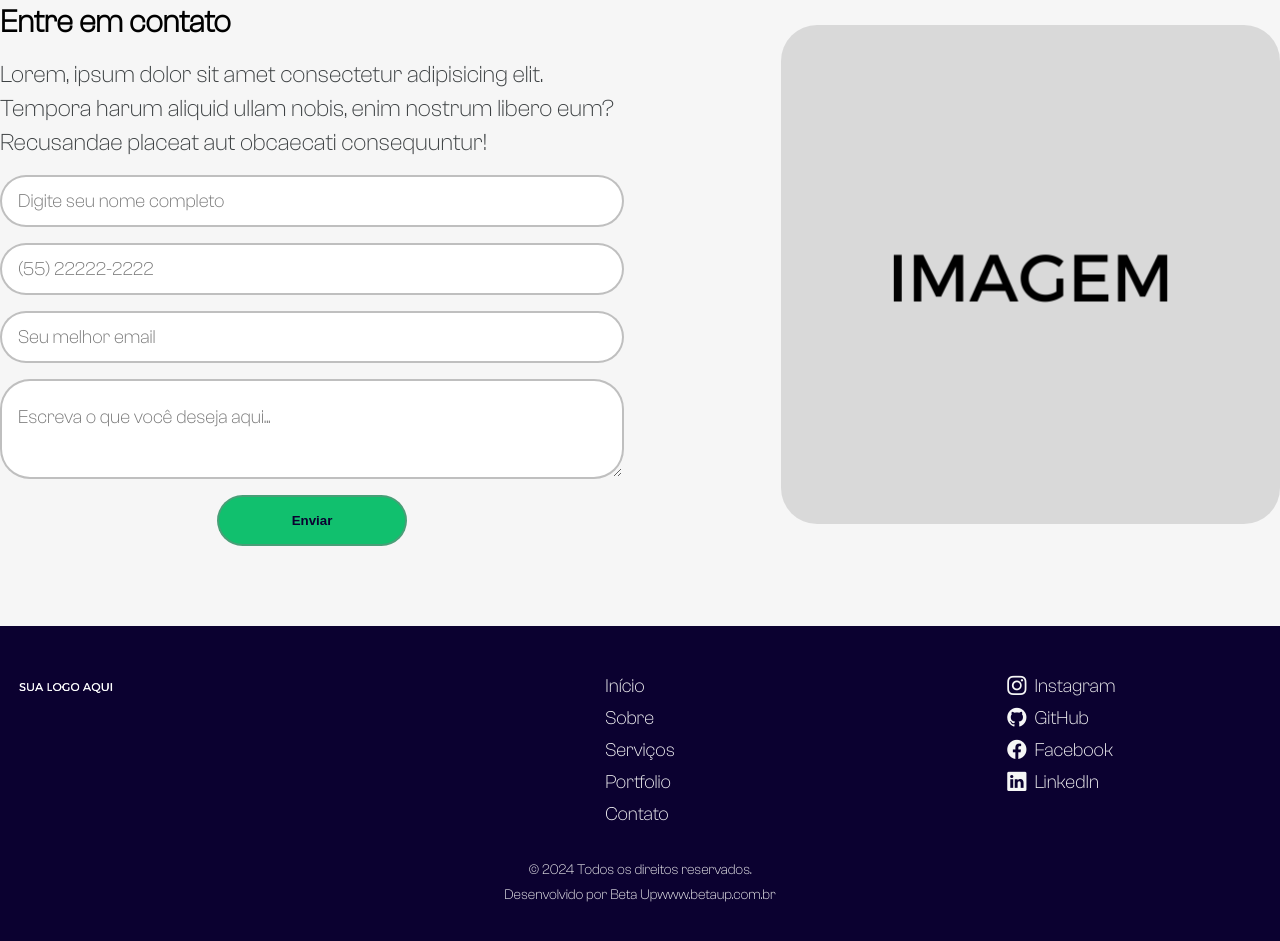
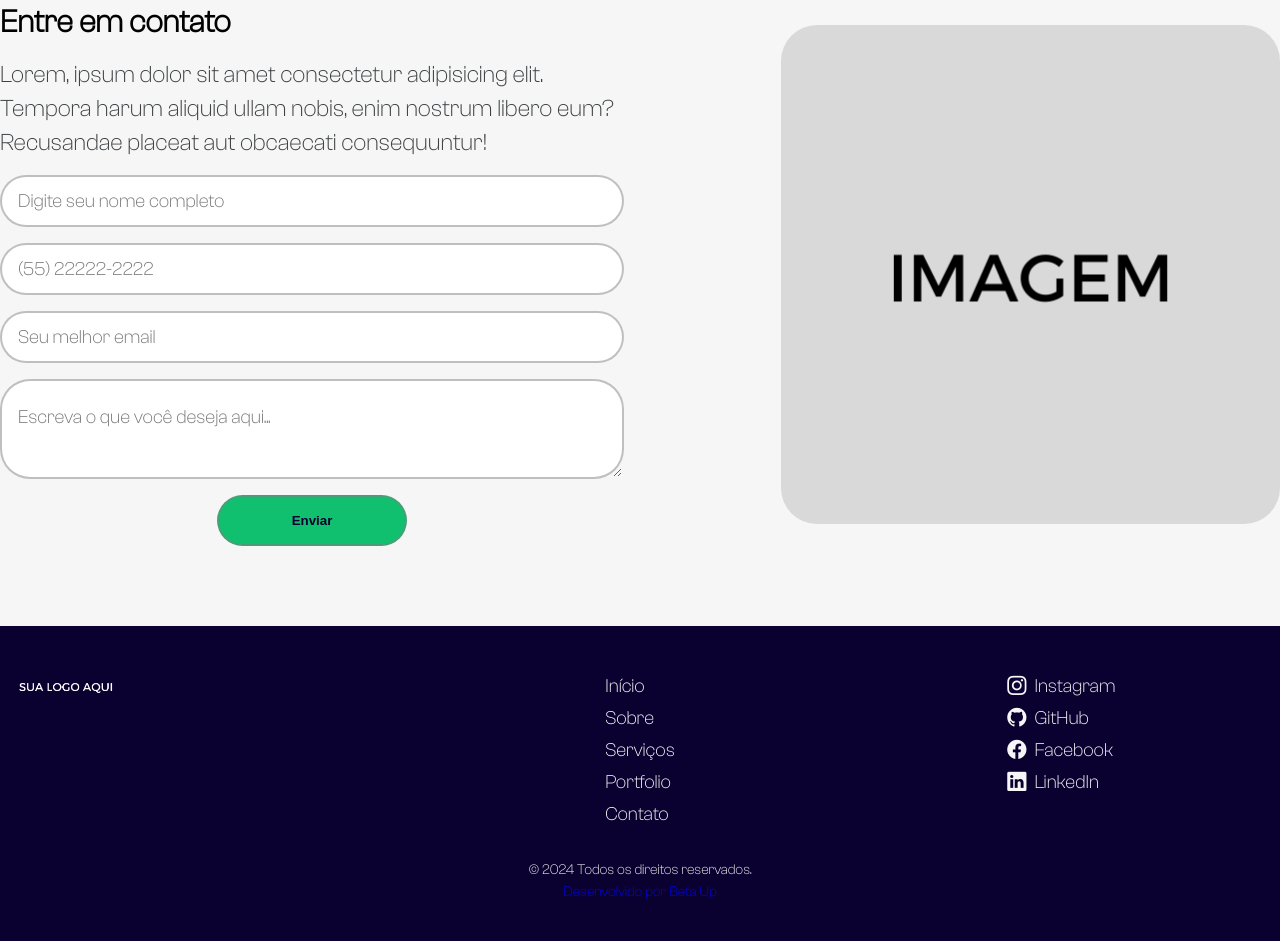
Before and after one commit to carlloze/jcell, a plain HTML site: page index.html in a window 1280 px wide. Shown: the part 8153-9094 px from the top of the page. Drawn offline with nearby package versions, Linux system fonts and the light colour scheme; a web font is replaced by a local one.

Commit message:
Update index.html
update

```diff
--- a/index.html
+++ b/index.html
@@ -404,7 +404,7 @@
             </div>
             <div class="footer-column credits-column">
                 <p>&copy; 2024 Todos os direitos reservados.</p>
-                <p>Desenvolvido por Beta Up<href>www.betaup.com.br</href></p>
+                <li><a href="www.betaup.com.br">Desenvolvido por Beta Up</a></li>
             </div>
         </footer>
         <!--Fim Footer-->
```
